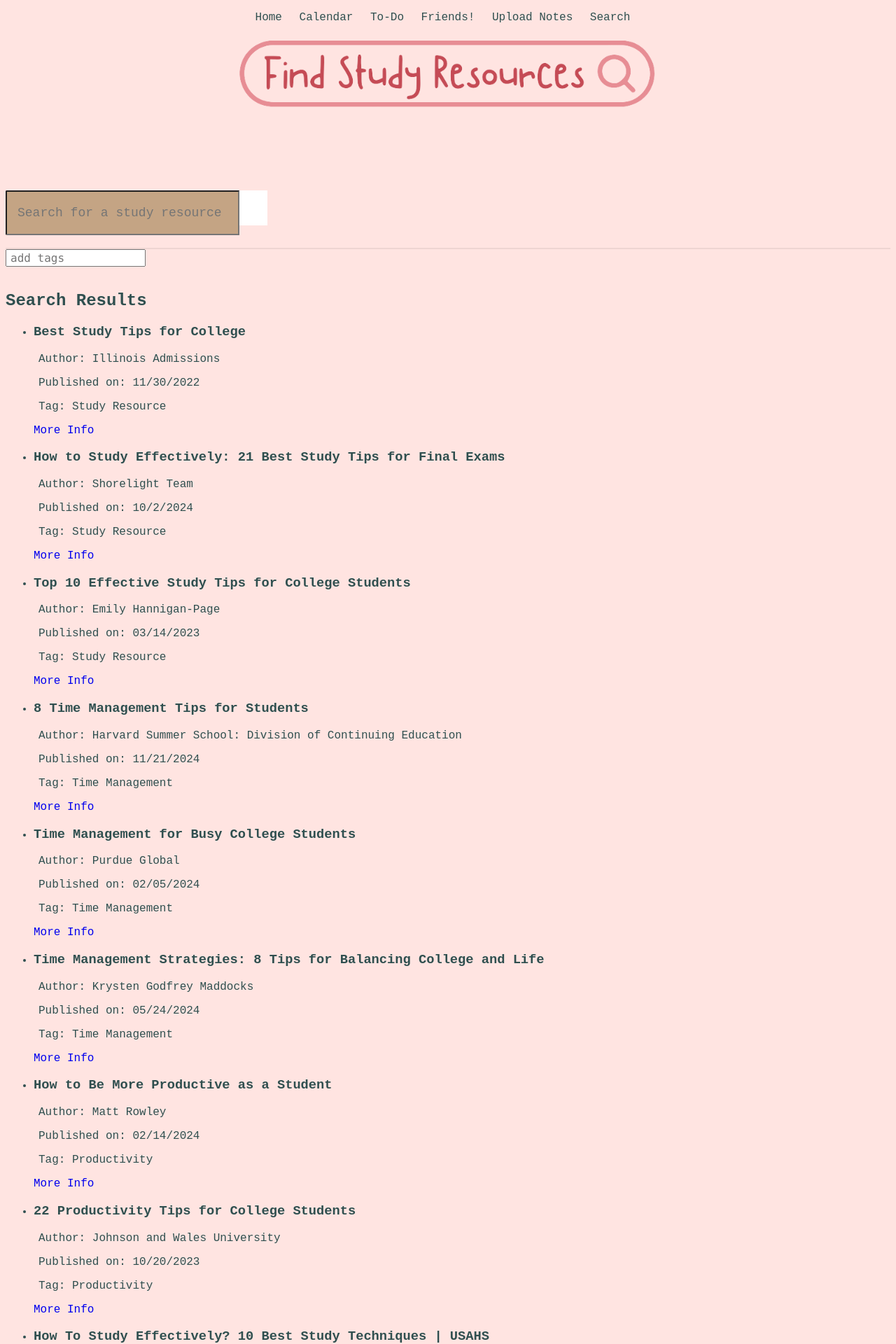
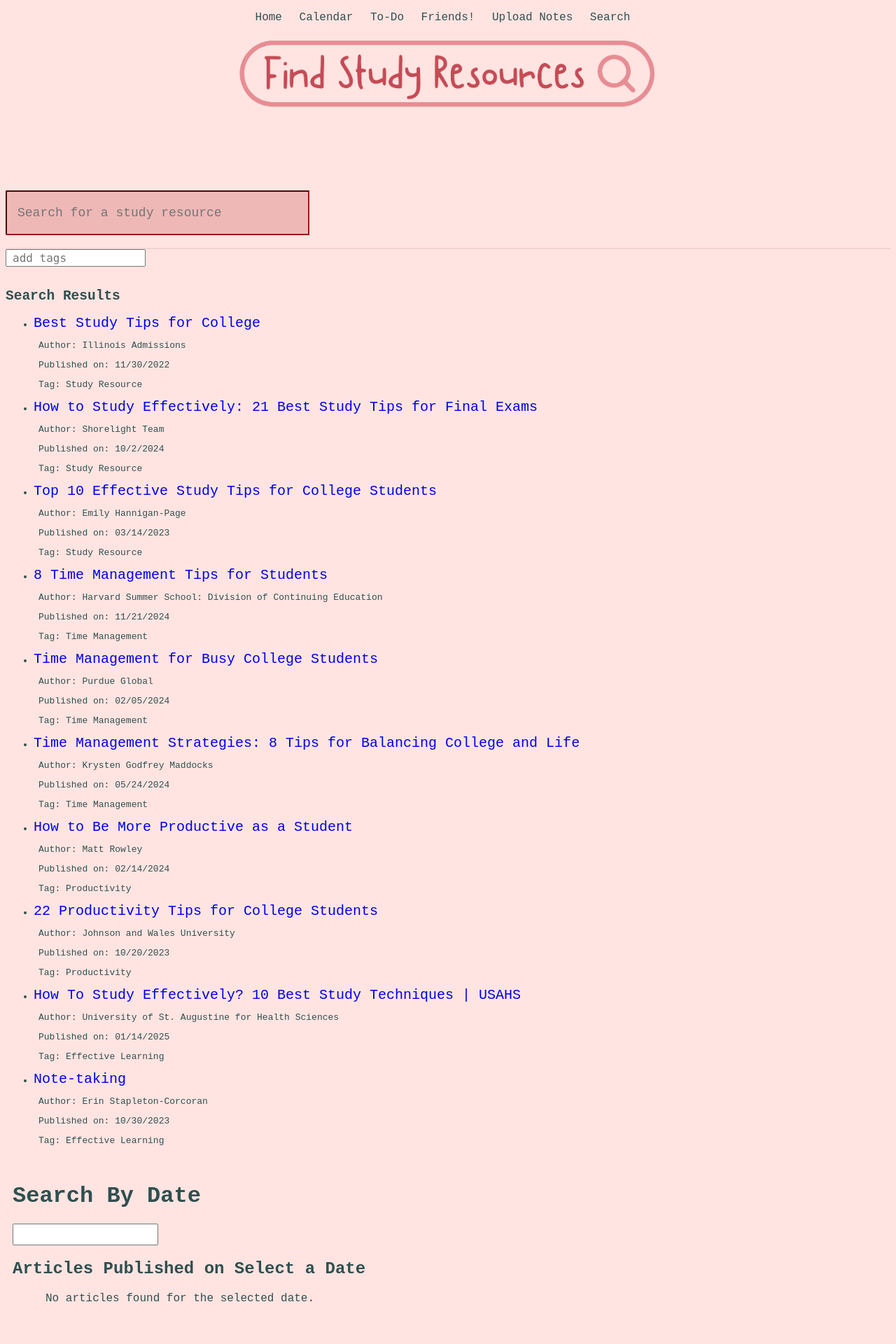
Before and after one commit to sredifer/collaborative-study-organizer, a React (Create React App) app: page /search in a window 1280 px wide. Shown: the top 1920 px of the page at 70% size. After the commit the page ends 1880 px from the top, so only its background shows below. Built offline with nearby package versions, Linux system fonts and the light colour scheme; sample sign-in values are in the browser's storage.

Commit message:
Update App.js to include Date Search, Update Search Feature Page UI
Update App.js to include Date Search, Update Search Feature Page UI

- update App.js to include all search functions on search page
- improve UI for search feature

```diff
--- a/src/App.js
+++ b/src/App.js
@@ -13,7 +13,7 @@ import Settings from "./components/timer/Settings"; // Settings component
 import SettingsContext from "./components/timer/SettingsContext"; // Settings context
 import FriendCollaboration from "./components/friend-collab/FriendCollab";
 import FileUpload from "./components/file-upload/FileUpload";
-//import DateSearchBar from "./components/search-by-date/search-by-date";
+import DateSearchBar from "./components/search-by-date/search-by-date";
 import './App.css';
 
 
@@ -52,14 +52,14 @@ function App() {
       }}
     >
       <Router>
-      {!isAuthenticated ? (
+      {/* {!isAuthenticated ? (
           <Routes>
           <Route path="/" element={<Navigate to="/login" />} />
           <Route path="/login" element={<Login onLoginSuccess={handleLoginSuccess} />} />
           <Route path="/signup" element={<Signup onSignupSuccess={() => {}} />} />
           <Route path="*" element={<Navigate to="/login" />} />
         </Routes>
-        ) : (
+        ) : ( */}
         <div>
           <center>
           <nav>
@@ -136,6 +136,9 @@ function App() {
                   <SearchBar placeholder="Search for a study resource" data={resourcesData} />
                   <br />
                   <SearchBox options={options} onChange={newOptions => setOptions(newOptions)}/>
+                  <br />
+                  <DateSearchBar/>
+                  <br />
                 </>
               }
             />
@@ -177,7 +180,6 @@ function App() {
             <Route path="*" element={<Navigate to="/" />} />
           </Routes>
         </div>
-        )}
       </Router>
     </SettingsContext.Provider>
   );
--- a/src/components/constants/options.css
+++ b/src/components/constants/options.css
@@ -1,3 +1,4 @@
 .option {
     font-family: "Lucida Console", "Courier New", monospace;
+
 }
--- a/src/components/constants/options.js
+++ b/src/components/constants/options.js
@@ -2,8 +2,7 @@ const options = [
     "Study Resource",
     "Productivity",
     "Time Management",
-    "Effective Learning",
-    "Short"
+    "Effective Learning"
   ];
 
 export default options.map(option => ({ name: option, selected: false}));
--- a/src/components/search-by-date/search-by-date.css
+++ b/src/components/search-by-date/search-by-date.css
@@ -2,9 +2,9 @@
 
 .date-search-box{
     position: absolute;
-    margin-left: 50px;
+    margin-left: 10px;
+    margin-top: 0px;
     margin-bottom: 100px;
-
 }
 
 .react-datepicker__navigation-icon::before, .react-datepicker__year-read-view--down-arrow,
--- a/src/components/search-by-date/search-by-date.js
+++ b/src/components/search-by-date/search-by-date.js
@@ -163,7 +163,7 @@ function DateSearchBar() {
 
     return (
         <div className="date-search-box">
-            <h1>Date Picker</h1>
+            <h1>Search By Date</h1>
 
             <DatePicker
                 selected={selectedDate}
@@ -177,12 +177,12 @@ function DateSearchBar() {
                     {filteredArticles.length > 0 ? (
                         filteredArticles.map((article, index) => (
                             <li key={index}>
-                                <h3>{article.title}</h3>
+                                <a href={article.link} target="_blank" rel="noopener noreferrer">{article.title}</a>
                                 <p>Author: {article.author}</p>
                                 {/* <p>Country: {article.country}</p> */}
                                 <p>Published on: {article.date}</p>
                                 <p>Title: {article.title}</p>
-                                <a href={article.link} target="_blank" rel="noopener noreferrer">More Info</a>
+                                {/* <a href={article.link} target="_blank" rel="noopener noreferrer">{article.title}</a> */}
                             </li>
                         ))
                     ) : (
--- a/src/components/study-library-feature/searchBar.css
+++ b/src/components/study-library-feature/searchBar.css
@@ -4,20 +4,23 @@
 }
 
 .search input{
-    background-color: #C4A484;
+    /* background-color: #C4A484; */
     border: 10;
+    border-color: rgb(158, 24, 24);
+    background-color: rgba(185, 53, 53, 0.25);
     border-radius: 2px;
     border-top-right-radius: 0px;
     border-bottom-right-radius: 0px;
     font-size: 18px;
     padding: 15px;
     height: 30px;
-    width: 300px;
+    width: 400px;
+
 }
 
 .searchIcon{
-    height: 50px;
-    width: 40px;
+    height: 0px;
+    width: 0px;
     background-color: white;
     display: grid;
     place-items: center;
@@ -35,7 +38,7 @@ input:focus{
     width: 300px;
     height: 200px;
     background-color: white;
-    box-shadow:rgba(95, 92, 92, 0.35) 0px 5px 15px;
+    box-shadow:rgba(66, 43, 43, 0.35) 0px 5px 15px;
     overflow: hidden;
     overflow-y: auto;
 }
@@ -43,13 +46,17 @@ input:focus{
 .dataResult .dataItem {
     width: 100%;
     height: 50px;
+    margin-top: 20px;
     display: flex;
     align-items: center;
     color: black;
 }
 
 .dataItem p {
-    margin-left: 8px;
+    margin-left: 10px;
+    margin-top: 5px;
+    margin-left: 10px;
+    margin-right: 20px;
 }
 
 a {
--- a/src/components/tag-search-bar/index.css
+++ b/src/components/tag-search-bar/index.css
@@ -7,3 +7,11 @@
     border: 1px solid #0001;
   }
 }
+
+.article-results {
+    font-size: 13px;
+}
+
+.article-links {
+    font-size: 20px;
+}
--- a/src/components/tag-search-bar/index.js
+++ b/src/components/tag-search-bar/index.js
@@ -150,7 +150,7 @@ const articles = [
     {
      "title": "How To Study Effectively? 10 Best Study Techniques | USAHS",
      "author": "University of St. Augustine for Health Sciences",
-     "link": "https://www.usa.edu/blog/study-techniques/#:~:text=Day%201:%20Learn%20the%20material,one%20week:%20Revisit%20and%20review.\n",
+     "link": "https://www.usa.edu/blog/study-techniques/\n",
      "date": "01/14/2025",
      "tag": "Effective Learning"
     },
@@ -228,12 +228,12 @@ function SearchBox({ options, onChange }) {
           <ul>
             {filteredArticles.map((article, index) => (
               <li key={index}>
-                <h3>{article.title}</h3>
+                <a className="article-links" href={article.link} target="_blank" rel="noopener noreferrer">{article.title}</a>
                 <p>Author: {article.author}</p>
                 {/* <p>Country: {article.country}</p> */}
                 <p>Published on: {article.date}</p>
                 <p>Tag: {article.tag}</p>
-                <a href={article.link} target="_blank" rel="noopener noreferrer">More Info</a>
+                {/* <a href={article.link} target="_blank" rel="noopener noreferrer">{article.title}</a> */}
               </li>
             ))}
           </ul>
--- a/src/components/tag-search-bar/input-search/index.css
+++ b/src/components/tag-search-bar/input-search/index.css
@@ -7,21 +7,23 @@
       /* width: 100%; */
       box-sizing: border-box;
       margin-bottom: 15px;
-      padding-top: 5px;
-      padding-left: 5px;
-      padding-bottom: 5px;
+      padding-top: 10px;
+      padding-left: 8px;
+      padding-bottom: 10px;
       font-size: 16px;
       font-family:"Lucida Console", "Courier New", monospace;
     }
 
     .options {
       height: 100px;
+      border: transparent;
+      /* border: transparent; */
       width: 50%;
       overflow-y: scroll;
       overflow-x: none;
       border-style: solid;
       font-family:"Lucida Console", "Courier New", monospace;
-      padding-top: 6px;
+      padding-top: 0px;
       padding-left: 8px;
 
       /* animation: open .5s;
--- a/src/components/tag-search-bar/tag-bar/index.css
+++ b/src/components/tag-search-bar/tag-bar/index.css
@@ -1,5 +1,6 @@
 .tag-bar {
     display: flex;
+    border-radius: 5px;
     align-items: center;
     justify-content: space-between;
     padding: 5px;
@@ -8,6 +9,9 @@
     background-color: grey;
     overflow-x: scroll;
     color: black;
+    background-color: rgba(175, 18, 18, 0.18);
+    margin-bottom: 5px;
+    width: 425px;
 
     /* animation: expand .25s;
     @keyframes expand {
@@ -22,13 +26,13 @@
     .tags-container {
       display: flex;
       align-items: flex-end;
-      background-color: rgba(163, 163, 180, 0.23);
+      /* background-color: rgba(163, 163, 180, 0.23); */
       padding-top: 6px;
       padding-bottom: 6px;
       padding-left: 6px;
       border-radius: 0%;
       overflow-x: scroll;
-      width: 40%;
+      width: 92%;
     }
 
     /* .more-items {
--- a/src/components/tag-search-bar/tag-bar/tag/tag.css
+++ b/src/components/tag-search-bar/tag-bar/tag/tag.css
@@ -7,7 +7,7 @@
     padding-bottom: 3.5px;
     padding-left: 7.2px;
     padding-right: 24.5px;
-    background-color: rgba(0, 0, 0, 0.15);
+    background-color: rgba(175, 18, 18, 0.15);
     white-space: nowrap;
     width: auto;
     border-radius: 5px;
```
Also changed, not shown: src/App.css (line endings or trailing spaces).
